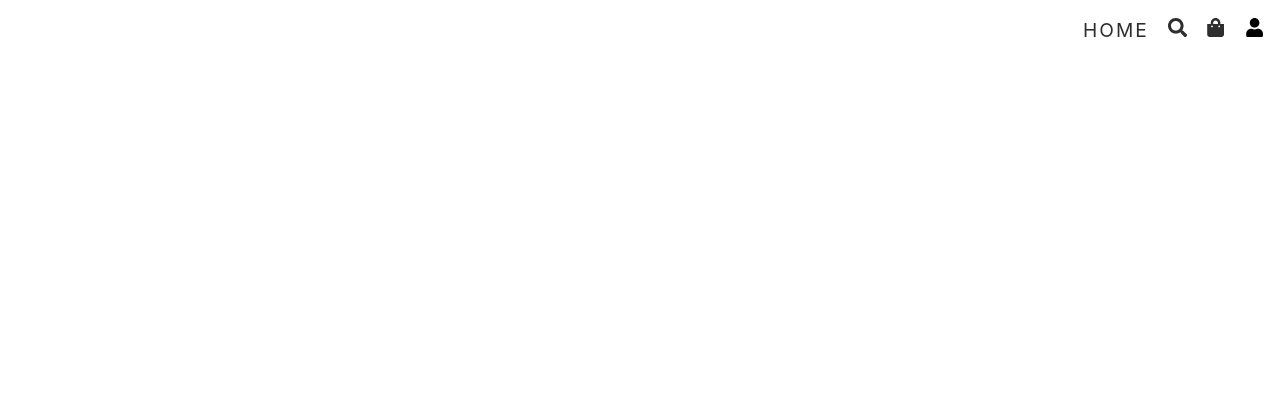
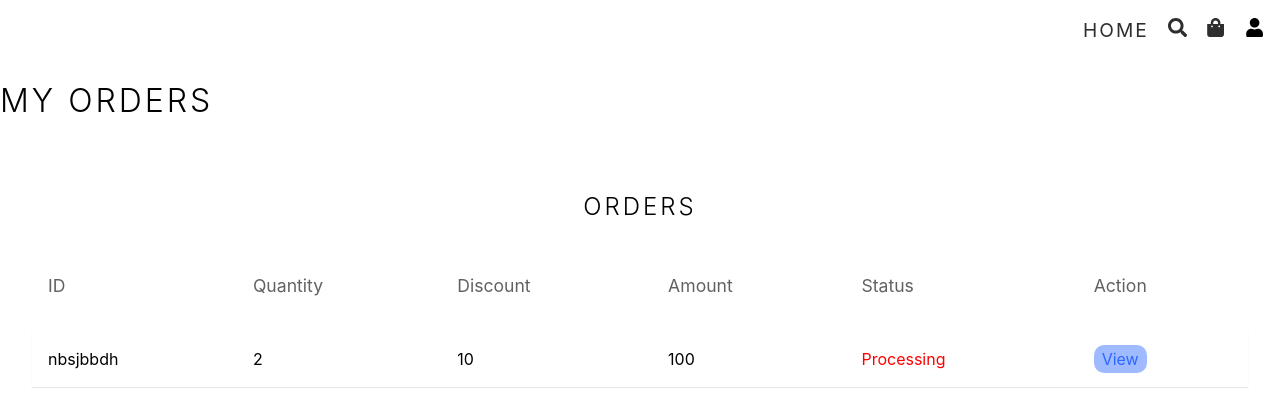
Before and after one commit to RAHUL956777/MERN_e-commerce-frontend, a React (Vite) app: page /orders in a window 1280 px wide. Before the commit this address had no page. Shown: the top 412 px of the page. Built offline with nearby package versions, Linux system fonts and the light colour scheme.

Commit message:
working on order pages and order details pages

```diff
--- a/src/App.tsx
+++ b/src/App.tsx
@@ -8,6 +8,8 @@
 const Cart = lazy(() => import("./pages/cart"));
 const Shipping = lazy(() => import("./pages/shipping"));
 const Login = lazy(() => import("./pages/login"));
+const Orders = lazy(() => import("./pages/orders"));
+const OrderDetails = lazy(() => import("./pages/order-details"));
 
 // admin rputes importing
 const Dashboard = lazy(() => import("./pages/admin/dashboard"));
@@ -49,6 +51,8 @@
 
           <Route>
             <Route path="/shipping" element={<Shipping />} />
+            <Route path="/orders" element={<Orders />} />
+            <Route path="/order/:id" element={<OrderDetails />} />
           </Route>
           {/* admin routes */}
 
--- /dev/null
+++ b/src/pages/order-details.tsx
@@ -0,0 +1,5 @@
+const OrderDetails = () => {
+  return <div>orderDetails</div>;
+};
+
+export default OrderDetails;
--- /dev/null
+++ b/src/pages/orders.tsx
@@ -0,0 +1,69 @@
+import { ReactElement, useState } from "react";
+import TableHOC from "../components/admin/TableHOC";
+import { Column } from "react-table";
+import { Link } from "react-router-dom";
+
+type DataType = {
+  _id: string;
+  amount: number;
+  quantity: number;
+  discount: number;
+  status: ReactElement;
+  action: ReactElement;
+};
+
+const column: Column<DataType>[] = [
+  {
+    Header: "ID",
+    accessor: "_id",
+  },
+  {
+    Header: "Quantity",
+    accessor: "quantity",
+  },
+  {
+    Header: "Discount",
+    accessor: "discount",
+  },
+  {
+    Header: "Amount",
+    accessor: "amount",
+  },
+  {
+    Header: "Status",
+    accessor: "status",
+  },
+  {
+    Header: "Action",
+    accessor: "action",
+  },
+];
+
+const Orders = () => {
+  const [rows] = useState<DataType[]>([
+    {
+      _id: "nbsjbbdh",
+      amount: 100,
+      quantity: 2,
+      discount: 10,
+      status: <span className="red">Processing</span>,
+      action: <Link to={`/order/nbsjbbdh`}>View</Link>,
+    },
+  ]);
+  const Table = TableHOC<DataType>(
+    column,
+    rows,
+    "dashboard-product-box",
+    "Orders",
+    rows.length > 6 ? true : false
+  )();
+
+  return (
+    <div className="container">
+      <h1>My Orders</h1>
+      {Table}
+    </div>
+  );
+};
+
+export default Orders;
--- a/src/styles/app.scss
+++ b/src/styles/app.scss
@@ -47,6 +47,25 @@
 @import "admin/_dashboardapp";
 @import "admin/_mediaquery";
 
+.container {
+  max-width: 1367px;
+  width: 100%;
+  margin: auto;
+  overflow: auto;
+
+  > h1 {
+    @include heading;
+    margin: 1rem 0;
+    text-align: left;
+  }
+}
+
+.heading {
+  @include heading;
+  margin: 1rem 0;
+  text-align: center;
+}
+
 .header {
   @include flex(row, flex-end, stretch, 1.2rem);
   padding: 1rem;
@@ -84,12 +103,6 @@
       @include flex(column, flex-start, center, 0.25rem);
     }
   }
-}
-
-.heading {
-  @include heading;
-  margin: 1rem 0;
-  text-align: center;
 }
 
 .admin-container {
```
